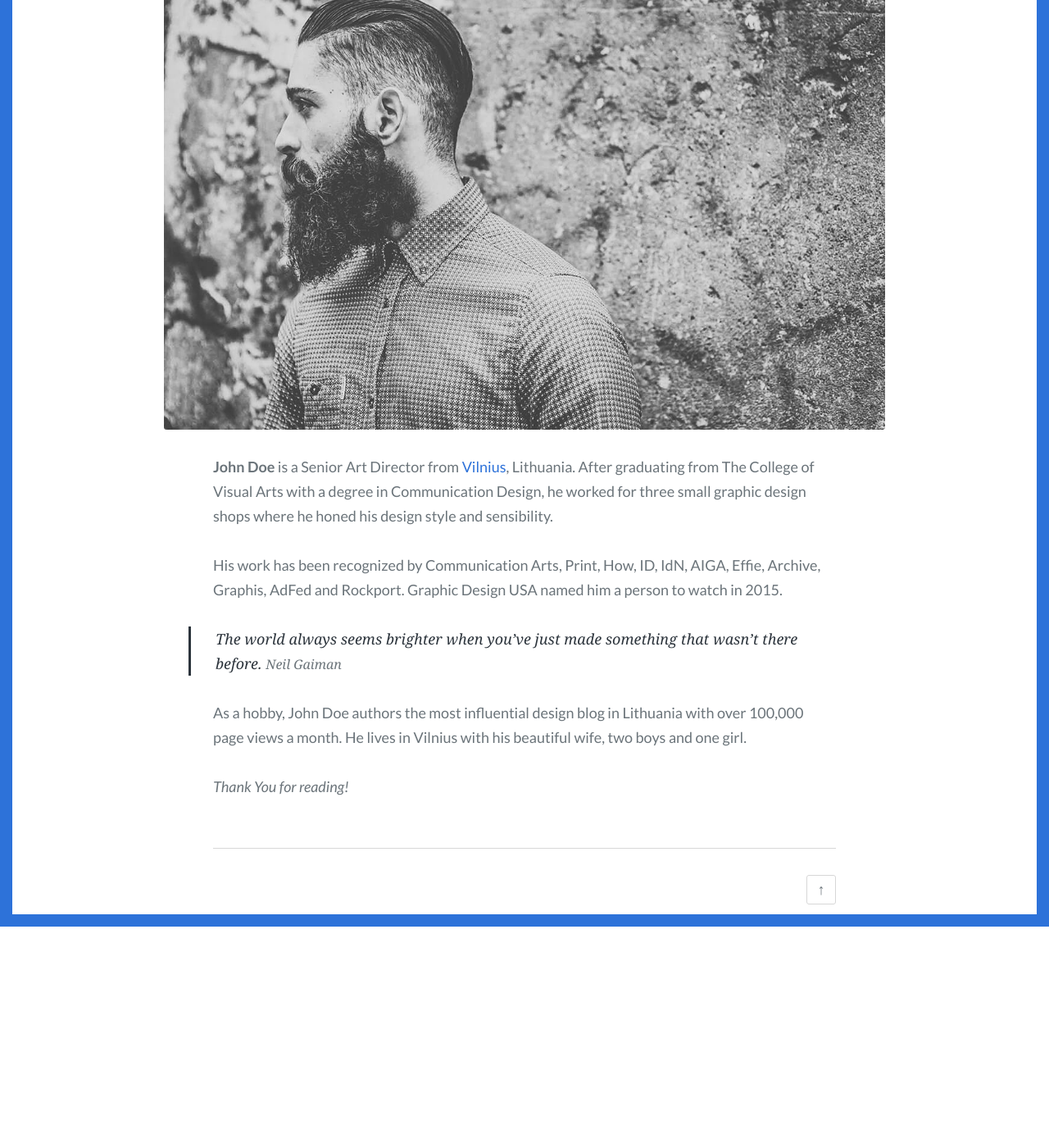
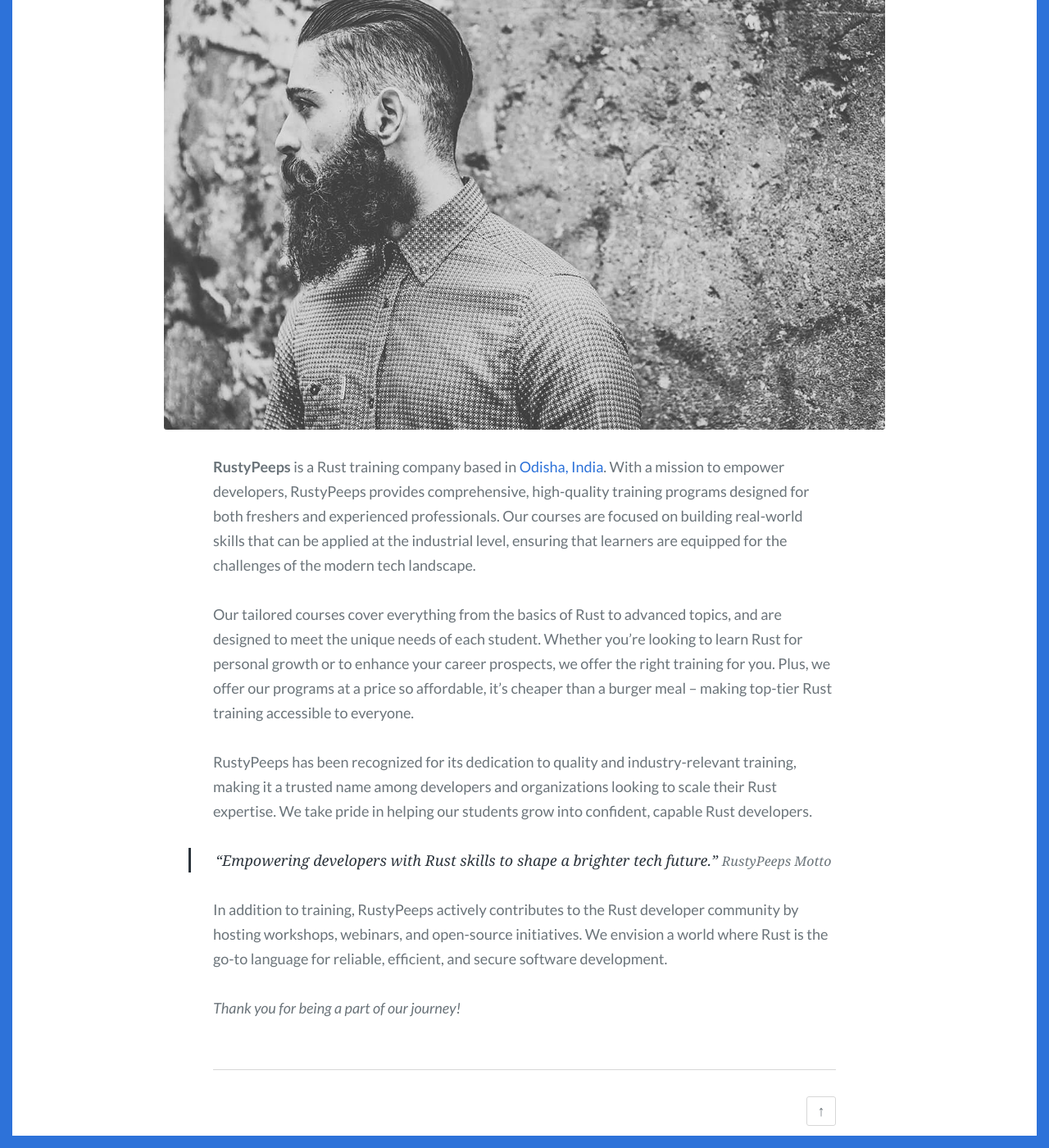
Before and after one commit to crypto-priest/Rusty-Blogs, a Jekyll site: the page built from about.md, in a window 1280 px wide and 1400 px high, scrolled down 338 px. Shown: the whole window at 82% size. Built offline with Jekyll 4.4.1, drawn with Linux system fonts in a browser that asks for light colours; before the commit the page ends 1468 px from its top, so only the background shows below that.

Commit message:
Updated about section

```diff
--- a/about.md
+++ b/about.md
@@ -5,12 +5,14 @@ description: An optional about page for Scriptor Jekyll theme
 feature_image: images/about.jpg
 ---
 
-**John Doe** is a Senior Art Director from [Vilnius](https://en.wikipedia.org/wiki/Vilnius), Lithuania. After graduating from The College of Visual Arts with a degree in Communication Design, he worked for three small graphic design shops where he honed his design style and sensibility.
+**RustyPeeps** is a Rust training company based in [Odisha, India](https://en.wikipedia.org/wiki/Odisha). With a mission to empower developers, RustyPeeps provides comprehensive, high-quality training programs designed for both freshers and experienced professionals. Our courses are focused on building real-world skills that can be applied at the industrial level, ensuring that learners are equipped for the challenges of the modern tech landscape.
 
-His work has been recognized by Communication Arts, Print, How, ID, IdN, AIGA, Effie, Archive, Graphis, AdFed and Rockport. Graphic Design USA named him a person to watch in 2015.
+Our tailored courses cover everything from the basics of Rust to advanced topics, and are designed to meet the unique needs of each student. Whether you're looking to learn Rust for personal growth or to enhance your career prospects, we offer the right training for you. Plus, we offer our programs at a price so affordable, it’s cheaper than a burger meal – making top-tier Rust training accessible to everyone.
 
->The world always seems brighter when you’ve just made something that wasn’t there before. <cite>Neil Gaiman</cite>
+RustyPeeps has been recognized for its dedication to quality and industry-relevant training, making it a trusted name among developers and organizations looking to scale their Rust expertise. We take pride in helping our students grow into confident, capable Rust developers.
 
-As a hobby, John Doe authors the most influential design blog in Lithuania with over 100,000 page views a month. He lives in Vilnius with his beautiful wife, two boys and one girl.
+> "Empowering developers with Rust skills to shape a brighter tech future." <cite>RustyPeeps Motto</cite>
 
-*Thank You for reading!*
+In addition to training, RustyPeeps actively contributes to the Rust developer community by hosting workshops, webinars, and open-source initiatives. We envision a world where Rust is the go-to language for reliable, efficient, and secure software development.
+
+*Thank you for being a part of our journey!*
```
